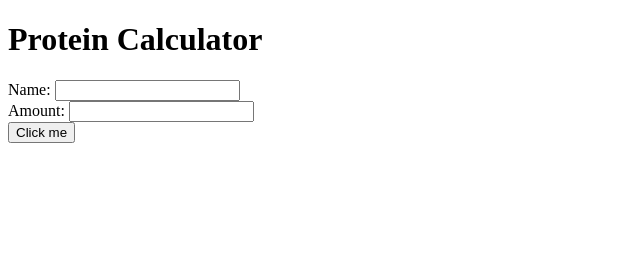
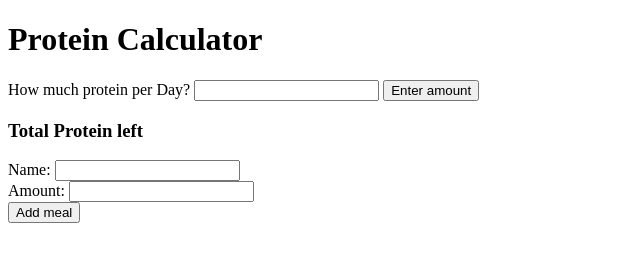
Before and after one commit to absmohamed/Hackathon-Javascript, a plain HTML site: page index.html in a window 1280 px wide. Shown: the whole page, without its empty margins (0-640 px from the left). Drawn offline with Linux system fonts and the light colour scheme.

Commit message:
added TotalProtein Form

```diff
--- a/hackathon.js
+++ b/hackathon.js
@@ -38,3 +38,6 @@ form.addEventListener("submit", event => {
     meal.focus();
   }
 });
+function printMeals() {
+  console.log(meals);
+}
--- a/index.html
+++ b/index.html
@@ -14,10 +14,16 @@
         <h1>Protein Calculator</h1>
       </div>
     </header>
-    <form id="form" action="example/submit.html">
+    <form action="" method="get">
+      How much protein per Day?
+      <input type="number" name="totalPro" id="total" />
+      <input type="submit" value="Enter amount" />
+    </form>
+    <h3>Total Protein left</h3>
+    <form id="form" action="">
       Name: <input id="meal" type="text" name="name" /><br />
       Amount: <input id="protein" type="number" name="number" /><br />
-      <input type="submit" value="Click me" />
+      <input type="submit" value="Add meal" />
     </form>
     <script src="hackathon.js"></script>
   </body>
```
